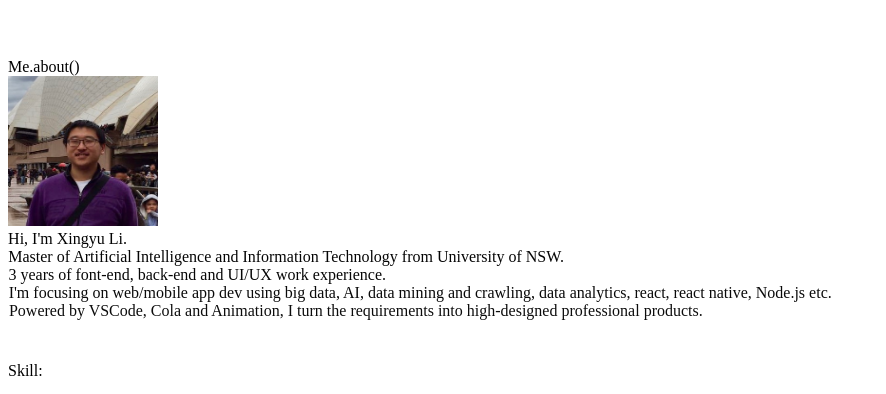
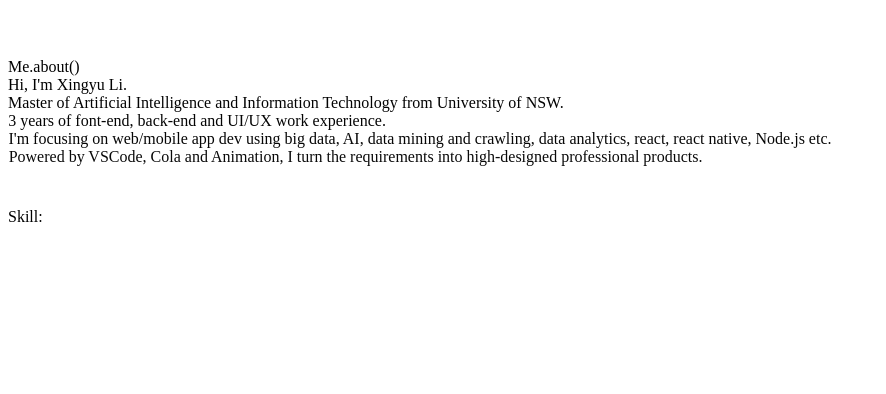
Before and after one commit to lll109512/aencores-profile, a Next.js app: page / in a window 1280 px wide. Shown: the part 957-1351 px from the top of the page, without its empty margins (0-886 px from the left). After the commit the page ends 1197 px from the top, so only its background shows below. Built offline with nearby package versions, Linux system fonts and the light colour scheme.

Commit message:
remove img

```diff
--- a/src/components/ProfileField.js
+++ b/src/components/ProfileField.js
@@ -5,7 +5,6 @@
 import { useInView } from 'react-intersection-observer';
 import InfoBlock from './animations/InfoBlock'
 // import avatarImage from 'images/avatar.jpg'
-import Image from 'next/image'
 
 const titleVariants = {
     initial:{
@@ -81,7 +80,7 @@
                 </motion.div>
                 <motion.div variants={barVariant} className='h-0.5 bg-deepGray mt-4 mb-8'/>
                 <div className='flex flex-row'>
-                    <motion.div variants={titleVariants}>
+                    {/* <motion.div variants={titleVariants}>
                         <Image
                             src="/image/avatar.jpg"
                             alt="Picture of the author"
@@ -89,7 +88,7 @@
                             height={150}
                             className='object-fit rounded-full'
                         />
-                    </motion.div>
+                    </motion.div> */}
                     <div className='leading-10 text-2xl ml-8'>
                         <motion.div variants={titleVariants}>Hi, I'm Xingyu Li.</motion.div>
                         <motion.div variants={titleVariants}>Master of Artificial Intelligence and Information Technology from University of NSW.</motion.div>
```
Also changed, not shown: public/image/avatar.jpg (deleted).
